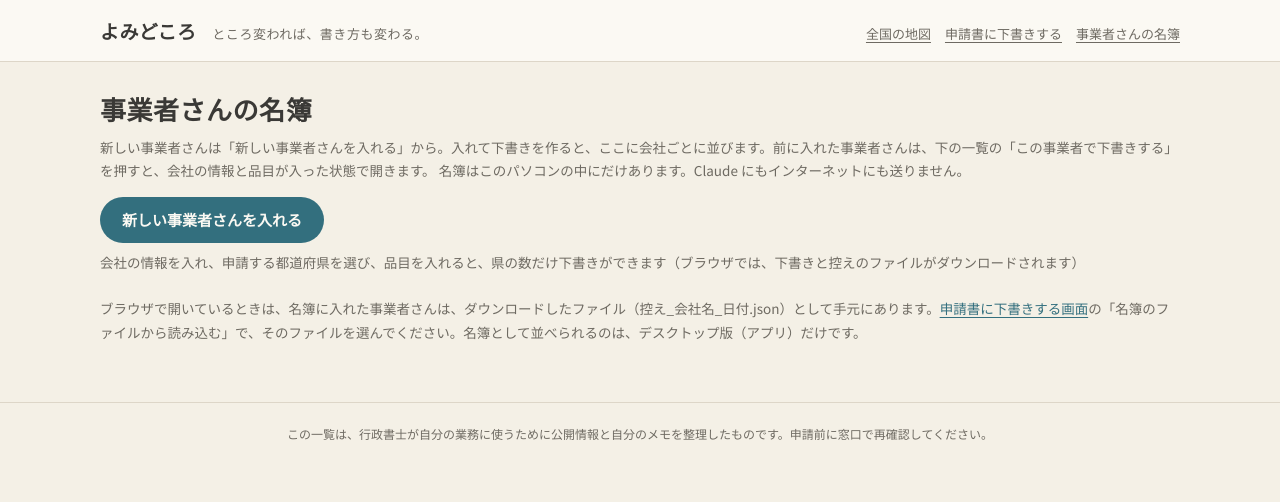
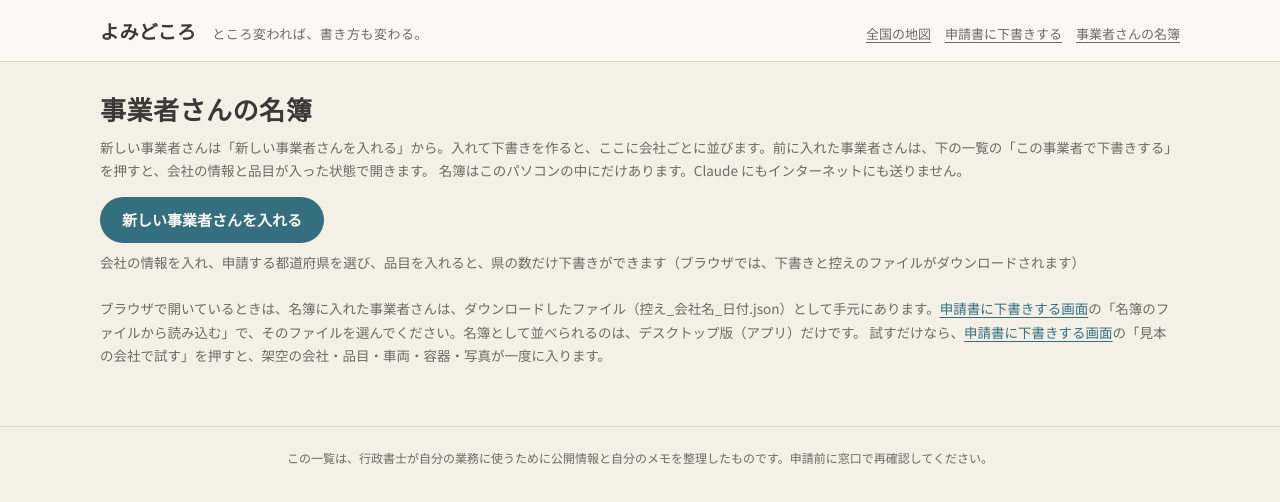
Before and after one commit to milike3175/yomidokoro, a Next.js app in the folder app/: page /jigyosha in a window 1280 px wide. Shown: the top 502 px of the page. Built offline with nearby package versions, Linux system fonts and the light colour scheme.

Commit message:
Roster page (browser): point to the sample-company button on the drafting screen
Co-Authored-By: Claude Fable 5.1 <noreply@anthropic.com>

```diff
--- a/app/src/app/jigyosha/JigyoshaView.tsx
+++ b/app/src/app/jigyosha/JigyoshaView.tsx
@@ -105,6 +105,7 @@ export default function JigyoshaView() {
         <p className={s.note} data-testid="ブラウザの控え">
           ブラウザで開いているときは、名簿に入れた事業者さんは、ダウンロードしたファイル（控え_会社名_日付.json）として手元にあります。
           <a href="/shoshiki/">申請書に下書きする画面</a>の「名簿のファイルから読み込む」で、そのファイルを選んでください。名簿として並べられるのは、デスクトップ版（アプリ）だけです。
+          試すだけなら、<a href="/shoshiki/">申請書に下書きする画面</a>の「見本の会社で試す」を押すと、架空の会社・品目・車両・容器・写真が一度に入ります。
         </p>
       )}
 
```
